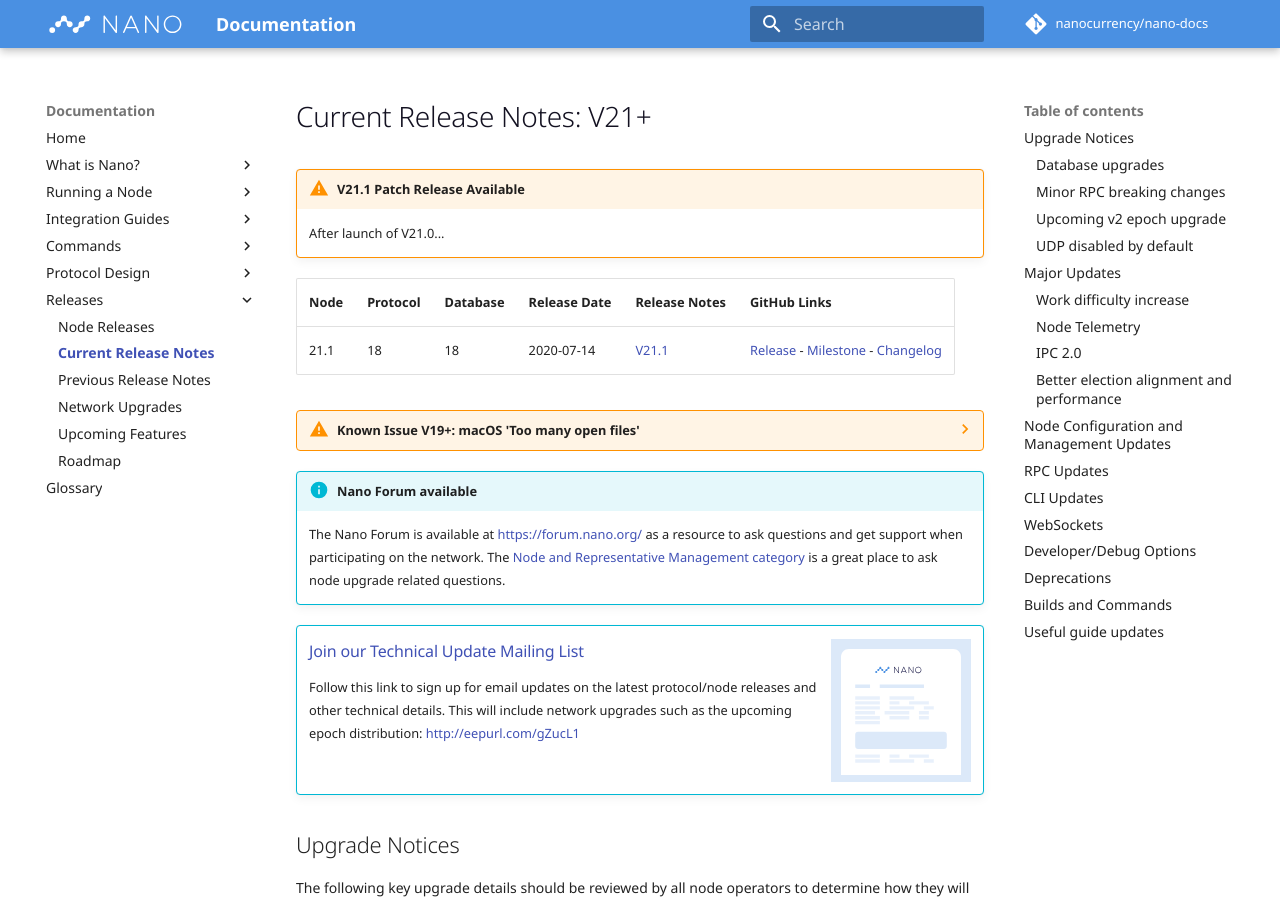
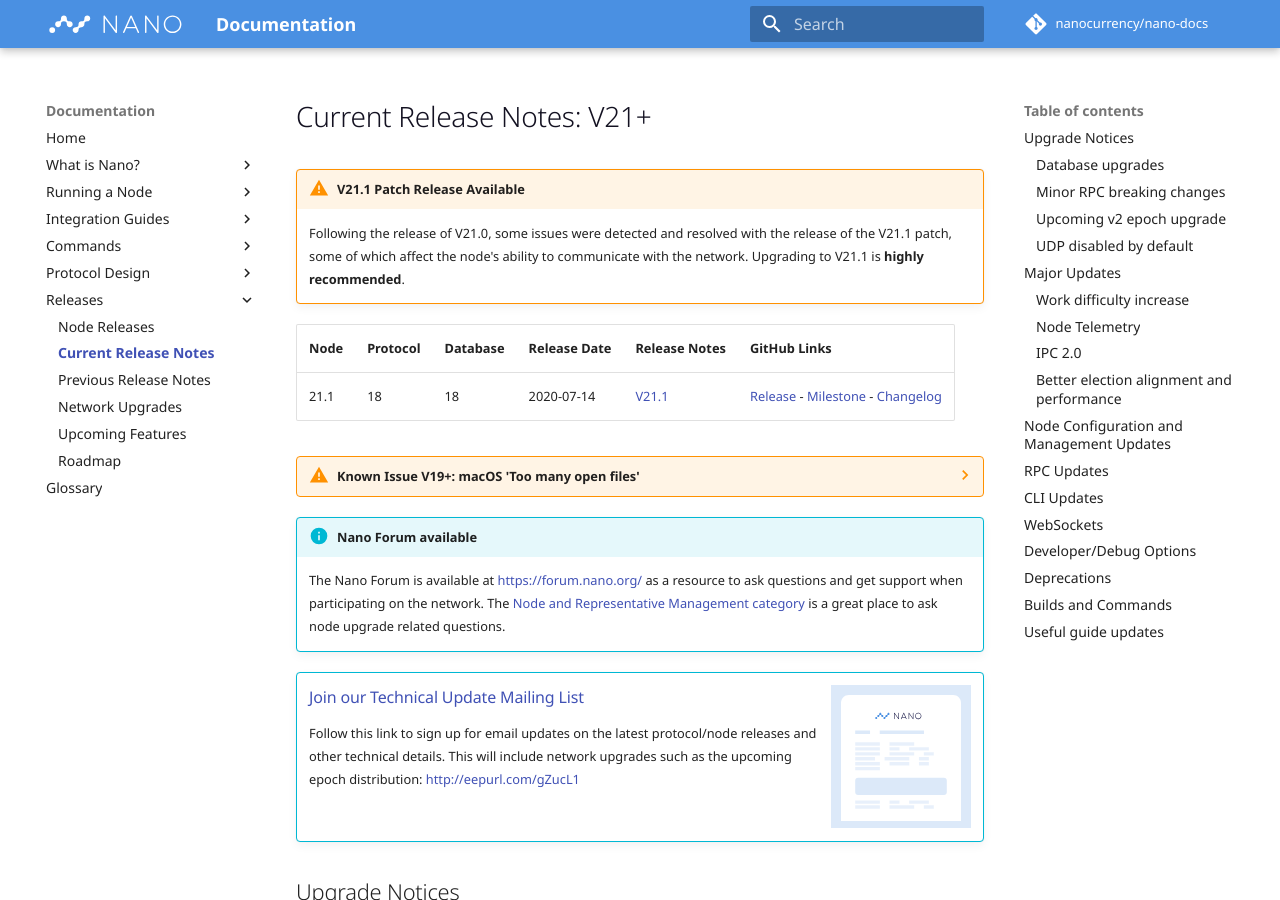
Before and after one commit to nanocurrency/nano-docs, an MkDocs documentation site: the page built from docs/releases/current-release-notes.md, in a window 1280 px wide and 900 px high. Built offline with MkDocs 1.6.1 and Material for MkDocs 9.7.7, drawn with Linux system fonts in a browser that asks for light colours; comment, search, counter and statistics services are not loaded.

Commit message:
Warning message on patch availability

```diff
--- a/docs/releases/current-release-notes.md
+++ b/docs/releases/current-release-notes.md
@@ -3,9 +3,8 @@
 
 # Current Release Notes: V21+
 
-
 !!! warning "V21.1 Patch Release Available"
-	After launch of V21.0...
+	Following the release of V21.0, some issues were detected and resolved with the release of the V21.1 patch, some of which affect the node's ability to communicate with the network. Upgrading to V21.1 is **highly recommended**.
 
 --8<-- "release-details-v21-1.md"
 
```
